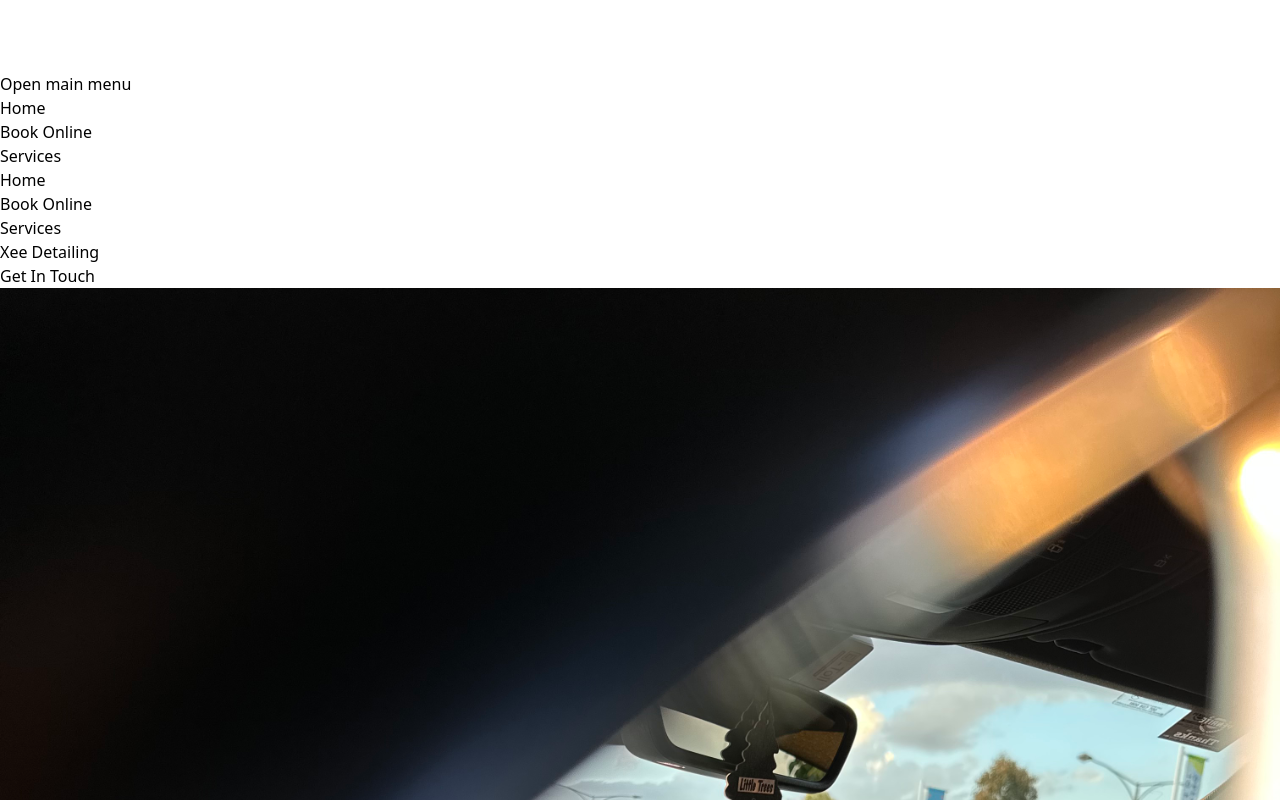
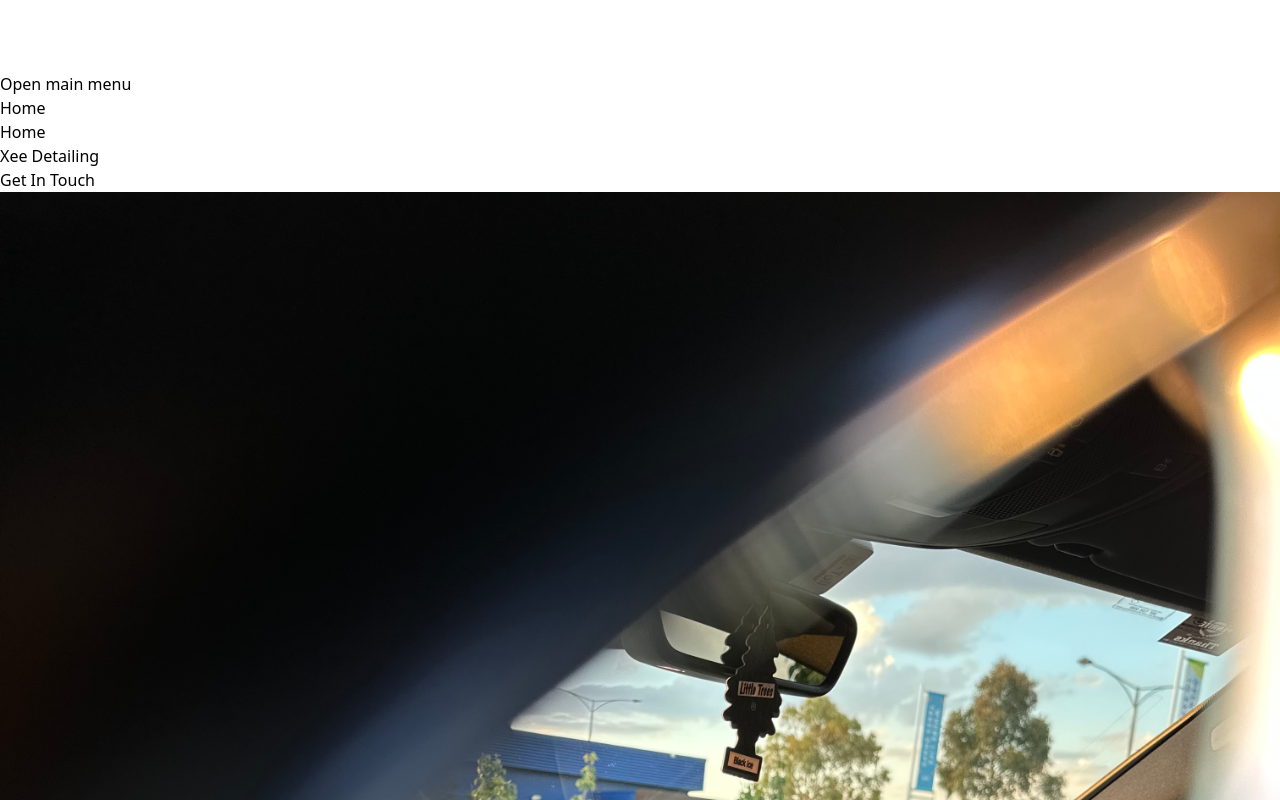
Before and after one commit to Nazarami/xee-detailing, a SvelteKit app: page / in a window 1280 px wide. Shown: the top 800 px of the page. Built offline with nearby package versions, Linux system fonts and the light colour scheme.

Commit message:
Removed other pages and updated favicon to logo.svg

```diff
--- a/src/app.html
+++ b/src/app.html
@@ -2,7 +2,7 @@
 <html lang="en">
 	<head>
 		<meta charset="utf-8" />
-		<link rel="icon" href="%sveltekit.assets%/favicon.png" />
+		<link rel="icon" href="%sveltekit.assets%/logo.svg" />
 		<meta name="viewport" content="width=device-width" />
 		%sveltekit.head%
 	</head>
--- a/src/components/navbar/upper/hamburger/Desktop/main.svelte
+++ b/src/components/navbar/upper/hamburger/Desktop/main.svelte
@@ -1,6 +1,5 @@
-
 <div class="hidden md:flex space-x-4 text-white">
-    <h1>Home</h1>
-    <h1>Book Online</h1>
-    <h1>Services</h1>
+	<h1>Home</h1>
+	<!-- <h1>Book Online</h1>
+    <h1>Services</h1> -->
 </div>
--- a/src/components/navbar/upper/hamburger/Mobile/popup.svelte
+++ b/src/components/navbar/upper/hamburger/Mobile/popup.svelte
@@ -1,10 +1,13 @@
 <script lang="ts">
-    export let open: boolean;
+	export let open: boolean;
 </script>
-<div class={`fixed inset-0 z-10 bg-black ${open ? "" : "hidden"}  flex justify-center items-center`}>
-    <div class="text-4xl space-y-20">
-        <h1>Home</h1>
-        <h1>Book Online</h1>
-        <h1>Services</h1>
-    </div>
+
+<div
+	class={`fixed inset-0 z-10 bg-black ${open ? '' : 'hidden'}  flex justify-center items-center`}
+>
+	<div class="text-4xl space-y-20">
+		<h1>Home</h1>
+		<!-- <h1>Book Online</h1>
+        <h1>Services</h1> -->
+	</div>
 </div>
--- a/src/routes/+layout.svelte
+++ b/src/routes/+layout.svelte
@@ -5,6 +5,10 @@
 	export const prerender = true;
 </script>
 
+<head>
+	<title>Xee Detailing</title>
+</head>
+
 <Navbar />
 <slot />
 <Footer />
```
Also changed, not shown: static/logo.svg (added).
